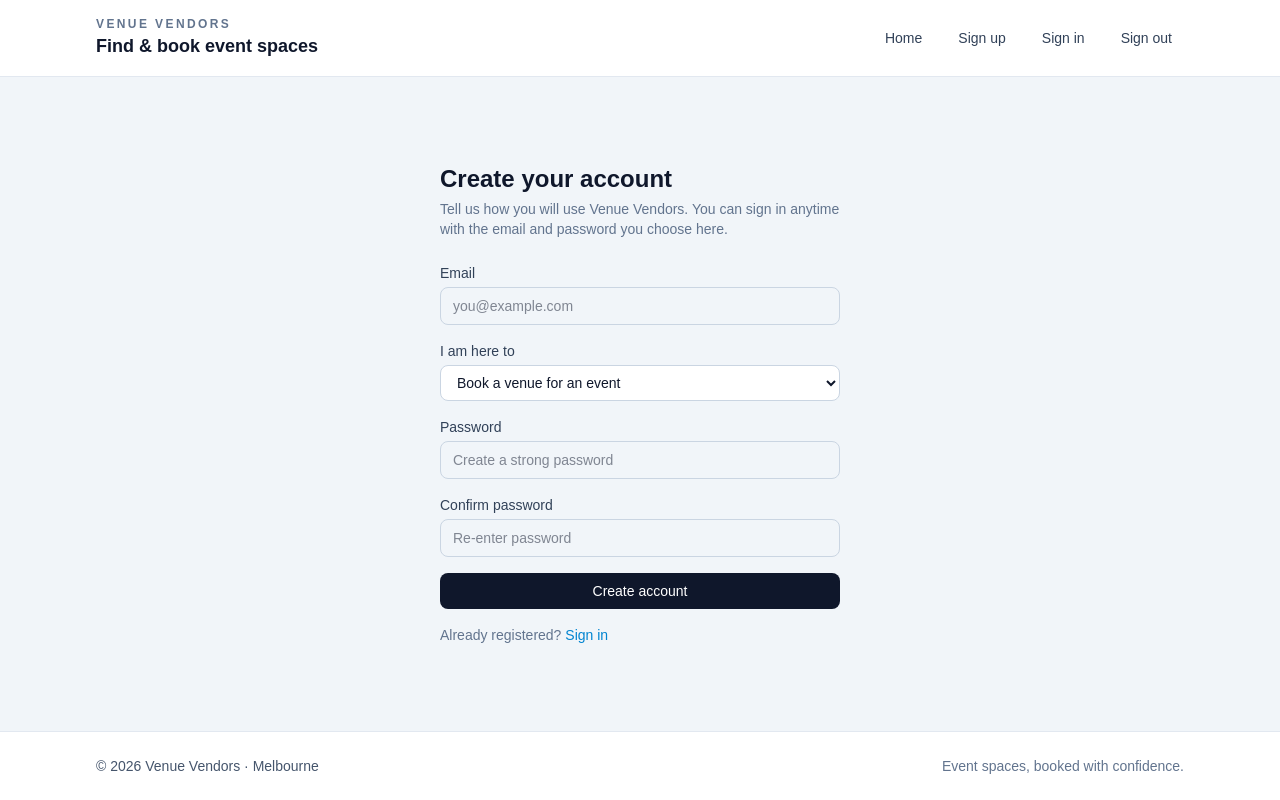
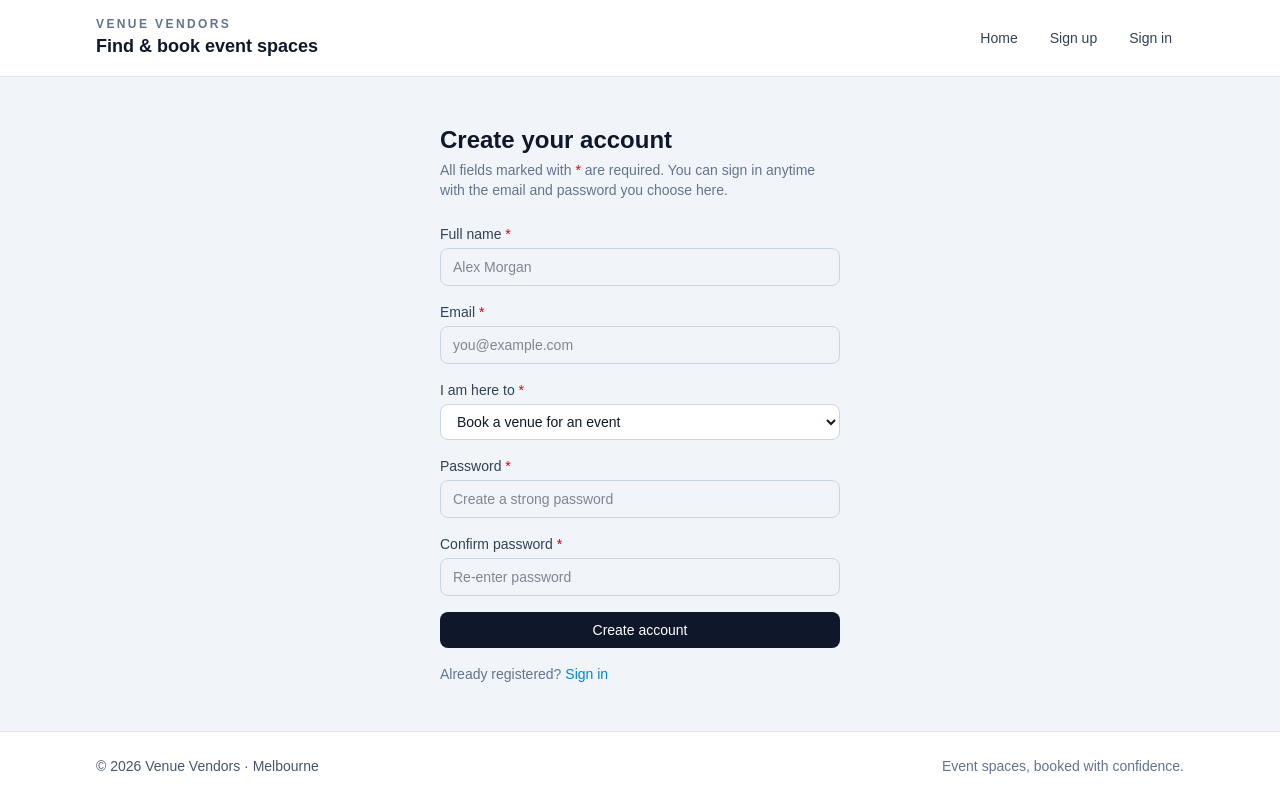
Before and after one commit to Jashanpreet23/workk23, a Next.js app: page /signup in a window 1280 px wide. Built offline with nearby package versions, Linux system fonts and the light colour scheme.

Commit message:
fixed auth

```diff
--- a/src/components/layout/Header.tsx
+++ b/src/components/layout/Header.tsx
@@ -1,14 +1,37 @@
+import { useEffect, useState } from "react";
 import Link from "next/link";
+import { useRouter } from "next/router";
+import type { User } from "@/data/seedData";
+import { AUTH_CHANGED_EVENT, readSessionUser } from "@/data/seedData";
 
-type HeaderProps = {
-  links: Array<{ label: string; href: string }>;
-};
+export default function Header() {
+  const router = useRouter();
+  const [session, setSession] = useState<User | null>(null);
 
-export default function Header({ links }: HeaderProps) {
+  useEffect(() => {
+    const sync = () => setSession(readSessionUser());
+
+    sync();
+    const onRoute = () => sync();
+    router.events.on("routeChangeComplete", onRoute);
+    window.addEventListener("storage", sync);
+    window.addEventListener(AUTH_CHANGED_EVENT, sync);
+    return () => {
+      router.events.off("routeChangeComplete", onRoute);
+      window.removeEventListener("storage", sync);
+      window.removeEventListener(AUTH_CHANGED_EVENT, sync);
+    };
+  }, [router]);
+
+  const welcomeName = session?.name?.trim() || "";
+
   return (
     <header className="border-b border-slate-200 bg-white">
-      <div className="mx-auto flex w-full max-w-6xl items-center justify-between px-6 py-4 lg:px-8">
-        <Link href="/" className="rounded-md outline-offset-2 focus-visible:outline focus-visible:outline-2 focus-visible:outline-sky-500">
+      <div className="mx-auto flex w-full max-w-6xl flex-wrap items-center justify-between gap-4 px-6 py-4 lg:px-8">
+        <Link
+          href="/"
+          className="rounded-md outline-offset-2 focus-visible:outline focus-visible:outline-2 focus-visible:outline-sky-500"
+        >
           <p className="text-xs font-semibold uppercase tracking-[0.2em] text-slate-500">
             Venue Vendors
           </p>
@@ -17,20 +40,57 @@ export default function Header({ links }: HeaderProps) {
           </h1>
         </Link>
 
-        <nav aria-label="Main navigation">
-          <ul className="flex items-center gap-2 sm:gap-3">
-            {links.map((link) => (
-              <li key={link.label}>
+        <div className="flex flex-wrap items-center gap-3 sm:gap-4">
+          {session && welcomeName && (
+            <p className="text-sm text-slate-600">
+              Welcome,{" "}
+              <span className="font-semibold text-slate-900">{welcomeName}</span>
+            </p>
+          )}
+
+          <nav aria-label="Main navigation">
+            <ul className="flex flex-wrap items-center gap-1 sm:gap-2">
+              <li>
                 <Link
-                  href={link.href}
+                  href="/"
                   className="rounded-md px-3 py-2 text-sm font-medium text-slate-700 transition hover:bg-slate-100 hover:text-slate-900"
                 >
-                  {link.label}
+                  Home
                 </Link>
               </li>
-            ))}
-          </ul>
-        </nav>
+              {!session && (
+                <>
+                  <li>
+                    <Link
+                      href="/signup"
+                      className="rounded-md px-3 py-2 text-sm font-medium text-slate-700 transition hover:bg-slate-100 hover:text-slate-900"
+                    >
+                      Sign up
+                    </Link>
+                  </li>
+                  <li>
+                    <Link
+                      href="/signin"
+                      className="rounded-md px-3 py-2 text-sm font-medium text-slate-700 transition hover:bg-slate-100 hover:text-slate-900"
+                    >
+                      Sign in
+                    </Link>
+                  </li>
+                </>
+              )}
+              {session && (
+                <li>
+                  <Link
+                    href="/signout"
+                    className="rounded-md px-3 py-2 text-sm font-medium text-slate-700 transition hover:bg-slate-100 hover:text-slate-900"
+                  >
+                    Sign out
+                  </Link>
+                </li>
+              )}
+            </ul>
+          </nav>
+        </div>
       </div>
     </header>
   );
--- a/src/components/layout/Layout.tsx
+++ b/src/components/layout/Layout.tsx
@@ -1,27 +1,14 @@
 import Header from "./Header";
 import Footer from "./Footer";
-
-/* Nav links are shown in the header on every page */
-const navLinks = [
-    { label: "Home", href: "/" },
-    { label: "Sign up", href: "/signup" },
-    { label: "Sign in", href: "/signin" },
-    { label: "Sign out", href: "/signout" },
-];
 
 type LayoutProps = {
   children: React.ReactNode;
 };
 
-/*
- * This shared page wraps every page with the
- * header & footer, so individual pages only need to render
- * their own content
- */
 export default function Layout({ children }: LayoutProps) {
   return (
     <div className="flex min-h-screen flex-col bg-slate-100 text-slate-900">
-            <Header links={navLinks} />
+      <Header />
       {children}
       <Footer />
     </div>
--- a/src/pages/signout.tsx
+++ b/src/pages/signout.tsx
@@ -1,13 +1,14 @@
 import { useEffect } from "react";
 import { useRouter } from "next/router";
+import { notifyAuthChanged } from "@/data/seedData";
 
-// clears login state and redirects to home
 export default function SignOut() {
   const router = useRouter();
 
   useEffect(() => {
     const wasLoggedIn = localStorage.getItem("vv_current_user") !== null;
     localStorage.removeItem("vv_current_user");
+    notifyAuthChanged();
     router.push(wasLoggedIn ? "/?loggedout=true" : "/");
   }, [router]);
 
--- a/src/pages/signup.tsx
+++ b/src/pages/signup.tsx
@@ -20,6 +20,7 @@ function isStrongPassword(value: string): boolean {
 }
 
 export default function SignUp() {
+  const [name, setName] = useState("");
   const [email, setEmail] = useState("");
   const [password, setPassword] = useState("");
   const [confirm, setConfirm] = useState("");
@@ -32,12 +33,27 @@ export default function SignUp() {
     setError("");
     setSuccess(false);
 
-    if (!email.trim() || !password || !confirm) {
-      setError("Please fill in every field.");
+    const nameTrimmed = name.trim();
+    const emailTrimmed = email.trim();
+
+    if (!nameTrimmed) {
+      setError("Full name is required.");
+      return;
+    }
+    if (!emailTrimmed) {
+      setError("Email is required.");
+      return;
+    }
+    if (!password) {
+      setError("Password is required.");
+      return;
+    }
+    if (!confirm) {
+      setError("Please confirm your password.");
       return;
     }
 
-    if (!isValidEmail(email)) {
+    if (!isValidEmail(emailTrimmed)) {
       setError("Please enter a valid email address.");
       return;
     }
@@ -55,7 +71,8 @@ export default function SignUp() {
     }
 
     const candidate: User = {
-      email: email.trim(),
+      name: nameTrimmed,
+      email: emailTrimmed,
       password,
       role,
     };
@@ -75,8 +92,8 @@ export default function SignUp() {
     <main className="mx-auto flex w-full max-w-md flex-1 flex-col justify-center px-6 py-10">
       <h2 className="text-2xl font-bold text-slate-900">Create your account</h2>
       <p className="mt-1 text-sm text-slate-500">
-        Tell us how you will use Venue Vendors. You can sign in anytime with the email and password
-        you choose here.
+        All fields marked with <span className="text-red-600">*</span> are required. You can sign in
+        anytime with the email and password you choose here.
       </p>
 
       {success && (
@@ -94,13 +111,34 @@ export default function SignUp() {
 
       <form onSubmit={handleSubmit} className="mt-6 flex flex-col gap-4">
         <div>
+          <label htmlFor="signup-name" className="block text-sm font-medium text-slate-700">
+            Full name <span className="text-red-600" aria-hidden="true">*</span>
+          </label>
+          <input
+            id="signup-name"
+            name="name"
+            type="text"
+            autoComplete="name"
+            required
+            aria-required="true"
+            value={name}
+            onChange={(e) => setName(e.target.value)}
+            className="mt-1 w-full rounded-lg border border-slate-300 px-3 py-2 text-sm text-slate-900"
+            placeholder="Alex Morgan"
+          />
+        </div>
+
+        <div>
           <label htmlFor="signup-email" className="block text-sm font-medium text-slate-700">
-            Email
+            Email <span className="text-red-600" aria-hidden="true">*</span>
           </label>
           <input
             id="signup-email"
+            name="email"
             type="email"
             autoComplete="email"
+            required
+            aria-required="true"
             value={email}
             onChange={(e) => setEmail(e.target.value)}
             className="mt-1 w-full rounded-lg border border-slate-300 px-3 py-2 text-sm text-slate-900"
@@ -110,10 +148,13 @@ export default function SignUp() {
 
         <div>
           <label htmlFor="signup-role" className="block text-sm font-medium text-slate-700">
-            I am here to
+            I am here to <span className="text-red-600" aria-hidden="true">*</span>
           </label>
           <select
             id="signup-role"
+            name="role"
+            required
+            aria-required="true"
             value={role}
             onChange={(e) => setRole(e.target.value as UserRole)}
             className="mt-1 w-full rounded-lg border border-slate-300 bg-white px-3 py-2 text-sm text-slate-900"
@@ -125,12 +166,15 @@ export default function SignUp() {
 
         <div>
           <label htmlFor="signup-password" className="block text-sm font-medium text-slate-700">
-            Password
+            Password <span className="text-red-600" aria-hidden="true">*</span>
           </label>
           <input
             id="signup-password"
+            name="password"
             type="password"
             autoComplete="new-password"
+            required
+            aria-required="true"
             value={password}
             onChange={(e) => setPassword(e.target.value)}
             className="mt-1 w-full rounded-lg border border-slate-300 px-3 py-2 text-sm text-slate-900"
@@ -140,12 +184,15 @@ export default function SignUp() {
 
         <div>
           <label htmlFor="signup-confirm" className="block text-sm font-medium text-slate-700">
-            Confirm password
+            Confirm password <span className="text-red-600" aria-hidden="true">*</span>
           </label>
           <input
             id="signup-confirm"
+            name="confirmPassword"
             type="password"
             autoComplete="new-password"
+            required
+            aria-required="true"
             value={confirm}
             onChange={(e) => setConfirm(e.target.value)}
             className="mt-1 w-full rounded-lg border border-slate-300 px-3 py-2 text-sm text-slate-900"
```
Also changed, not shown: src/data/seedData.ts (+43 -10 lines), src/pages/signin.tsx (+26 -11 lines). Lines whose indentation alone changed are shown as unchanged.
